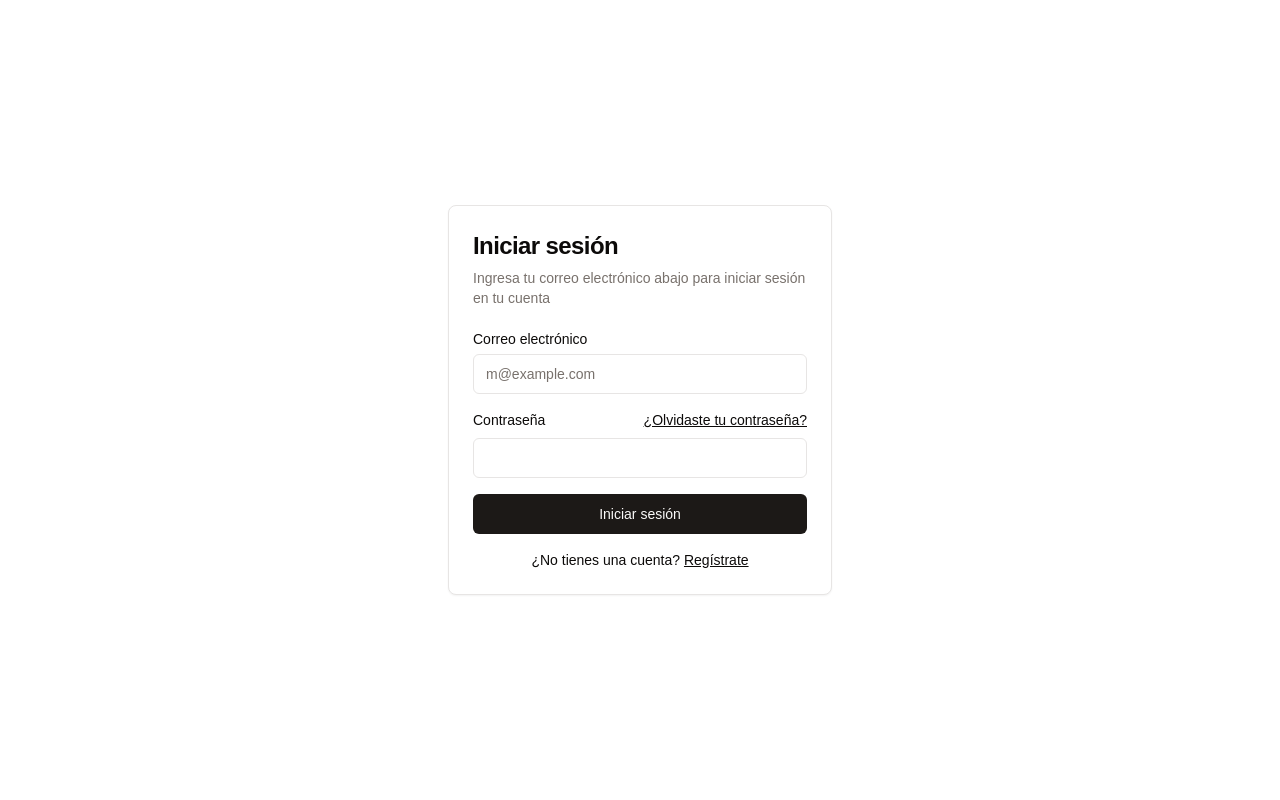
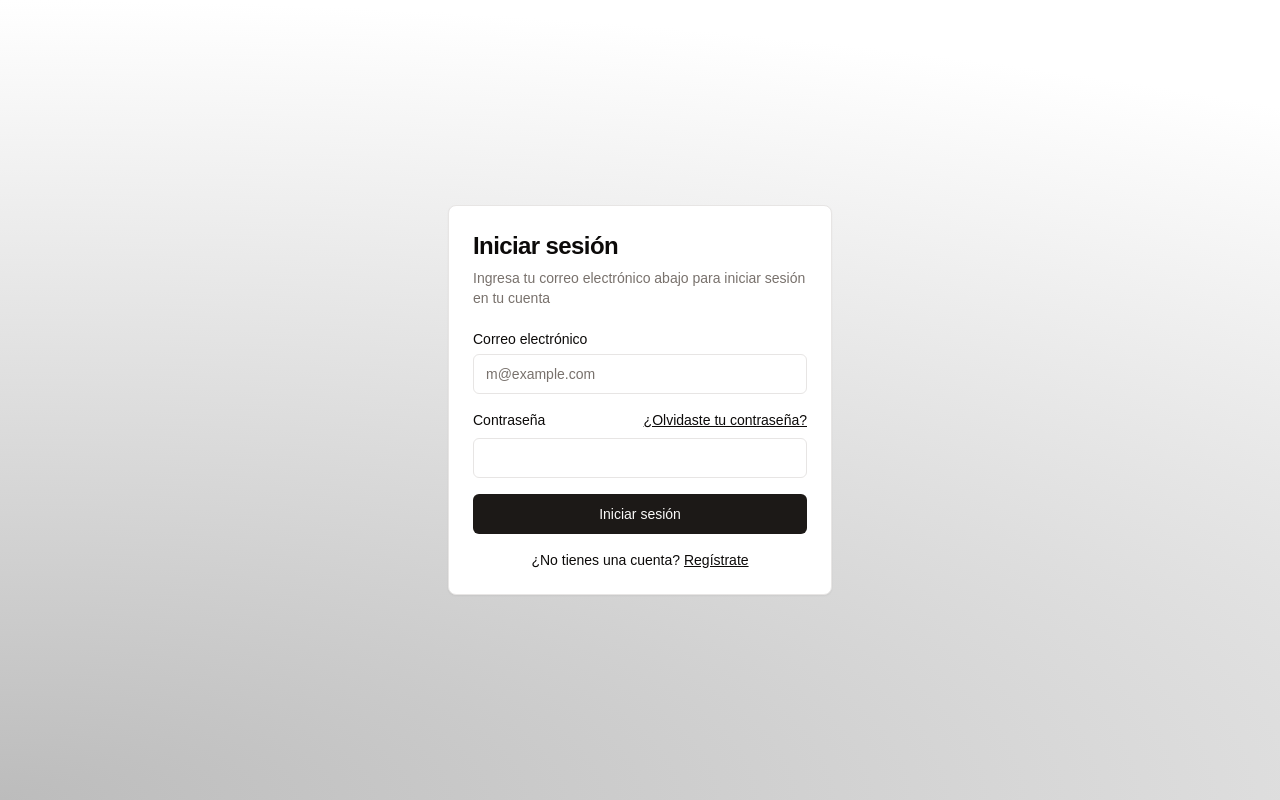
Before and after one commit to angelstchavez/ebenezer, a Next.js app: page /login in a window 1280 px wide. Built offline with nearby package versions, Linux system fonts and the light colour scheme.

Commit message:
feat: update logo ticket and login page

```diff
--- a/app/login/page.tsx
+++ b/app/login/page.tsx
@@ -1,9 +1,9 @@
-import { LoginForm } from "@/components/login/login-form"
+import { LoginForm } from "@/components/login/login-form";
 
 export default function Page() {
   return (
-    <div className="flex h-screen w-full items-center justify-center px-4">
+    <div className="flex h-screen w-full items-center justify-center px-4 bg-[radial-gradient(ellipse_200%_100%_at_bottom_left,#BCBCBC,#ffffff_100%)] overflow-x-clip">
       <LoginForm />
     </div>
-  )
+  );
 }
--- a/components/landing/logo-ticket.tsx
+++ b/components/landing/logo-ticket.tsx
@@ -31,7 +31,7 @@ const LogoTicket = () => {
             }}
           >
             {words.concat(words).map((word, index) => (
-              <div key={index} className="text-2xl font-bold text-gray-800">
+              <div key={index} className="text-2xl font-bold tracking-tighter bg-gradient-to-b from-stone-950 to-stone-700 text-transparent bg-clip-text">
                 {word}
               </div>
             ))}
```
